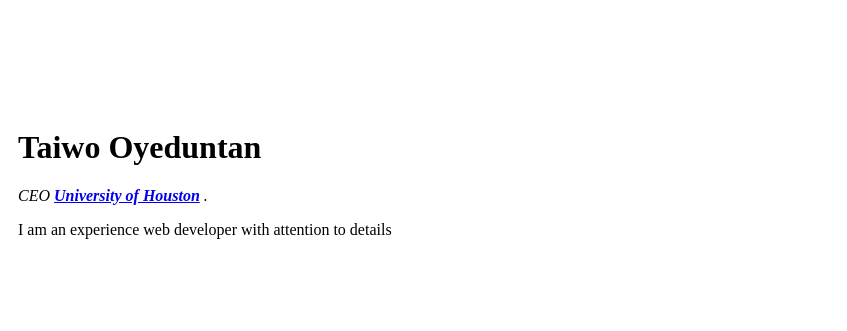
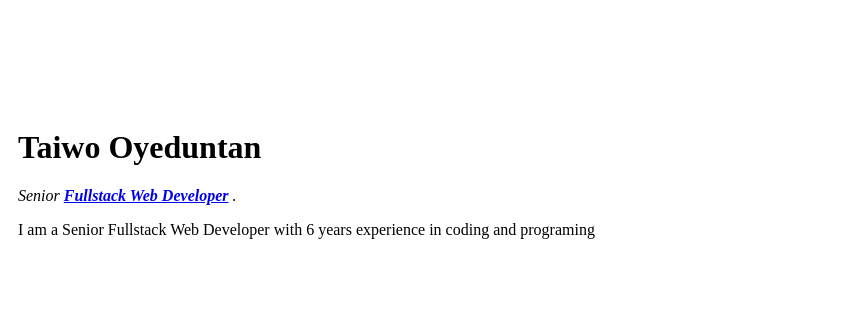
Before and after one commit to toyeduntan/curriculum-vitae, a plain HTML site: page index.html in a window 1280 px wide. Shown: the top 331 px of the page, 433-1280 px from the left. Drawn offline with Linux system fonts and the light colour scheme.

Commit message:
Add files via upload

```diff
--- a/index.html
+++ b/index.html
@@ -2,15 +2,15 @@
 <head>
     <meta charset="UTF-8">
 
-    <title>Taiwo Oyeduntan personal website</title>
+    <title>Taiwo Oyeduntan CV </title>
 </head>
 <body>
     <table cellspacing="20">
         <tr>
             <td><img src="https://pics.harstatic.com/agent/700525.jpg?ts=2018-04-27T14:13:00"></td>
             <td> <h1>Taiwo Oyeduntan</h1>
-                <p><em>CEO <strong><a href="https://uh.edu/">University of Houston</a> </strong>.</em></p>
-                <p>I am an experience web developer with attention to details</p></td>
+                <p><em>Senior <strong><a href="https://uh.edu/">Fullstack Web Developer</a> </strong>.</em></p>
+                <p>I am a Senior Fullstack Web Developer with 6 years experience in coding and programing</p></td>
 
         </tr>
 
```
